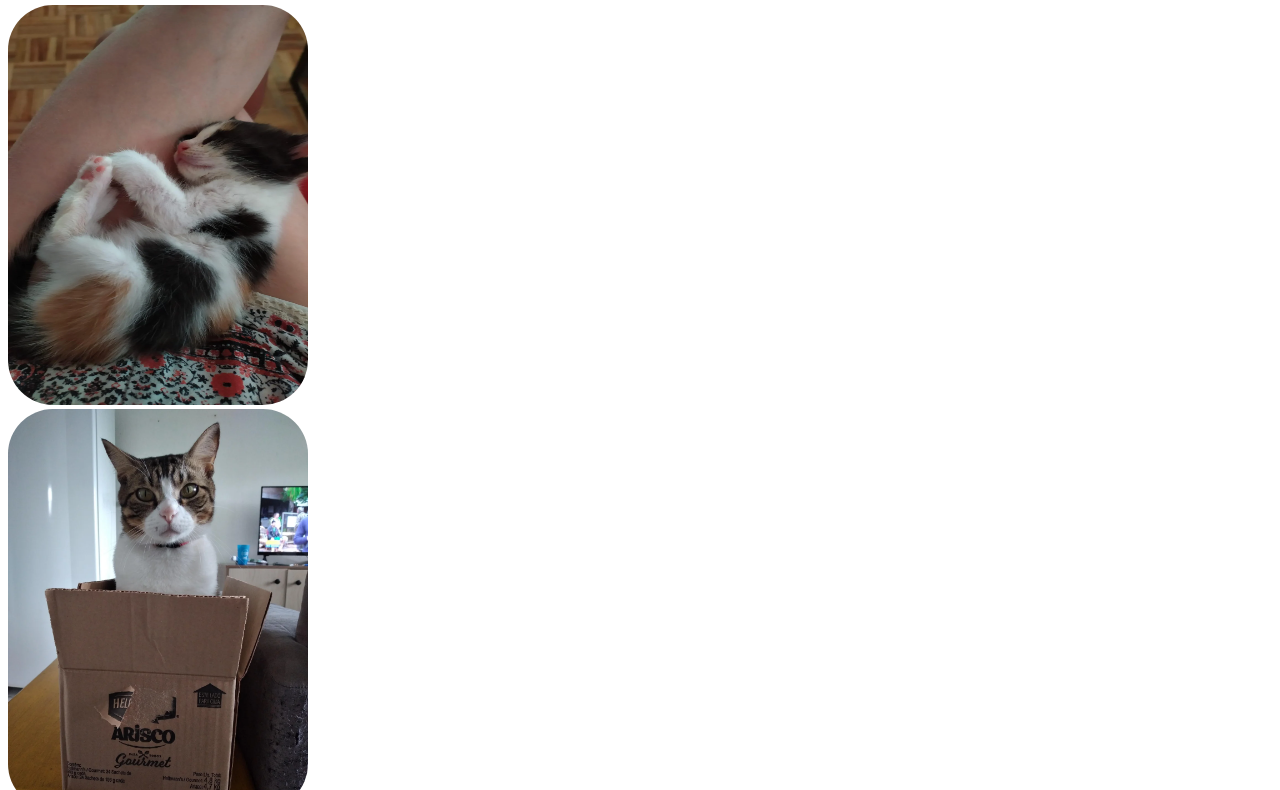
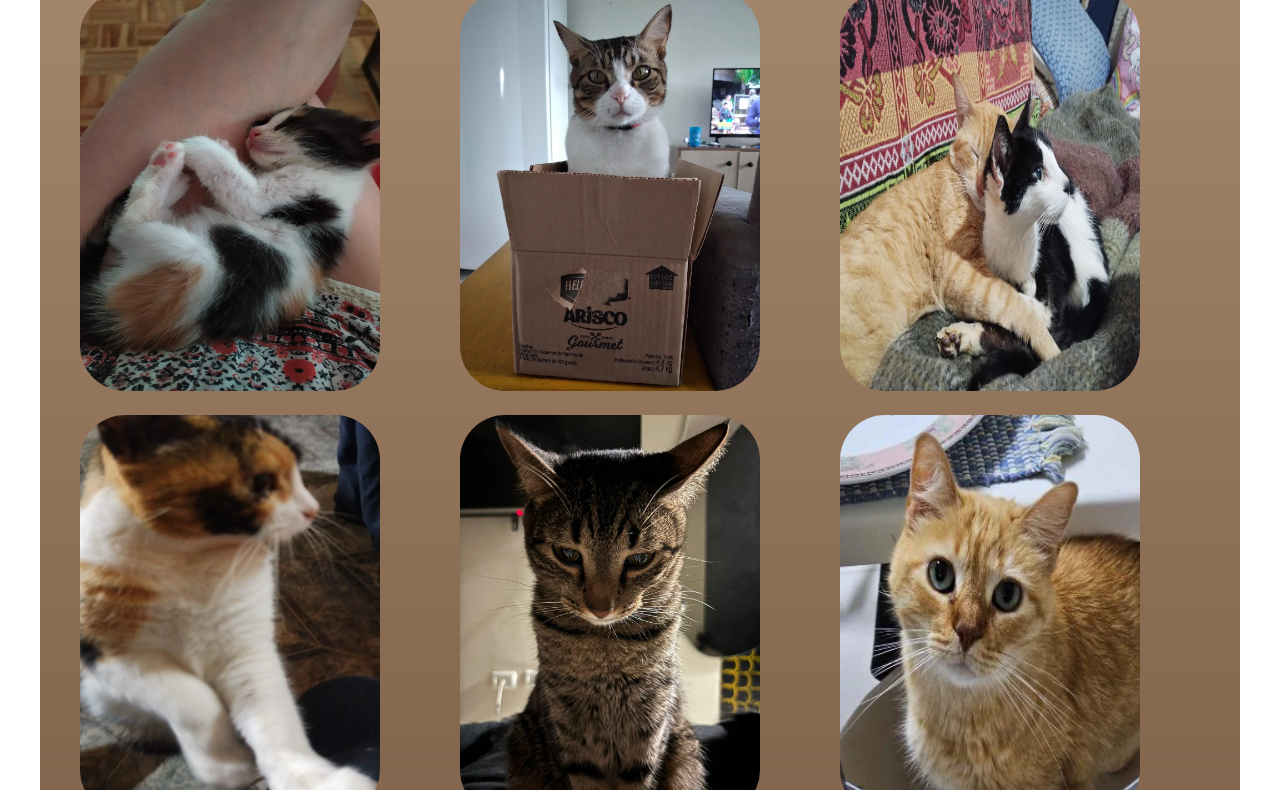
Before and after one commit to oTyR3D/SiteGatos, a plain HTML site: page index.html in a window 1280 px wide. Shown: the part 107-897 px from the top of the page. Drawn offline with Linux system fonts and the light colour scheme.

Commit message:
Update style.css

```diff
--- a/style.css
+++ b/style.css
@@ -1,3 +1,31 @@
+* {
+    margin: 0;
+    padding: 0;
+    box-sizing: border-box; /* Adicionei box-sizing para evitar problemas de layout */
+}
+
+body {
+    height: 100vh;
+    margin: 0;
+    padding: 0;
+    font-family: Arial, sans-serif; /* Adicionei uma fonte padrão */
+}
+
+.apresentacao {
+    background-color: #cccccc;
+    background-image: linear-gradient(#A6896F, #401E0A);
+    padding-bottom: 30px;
+    max-width: 1200px; /* Adicionei um máximo de largura para evitar que a página seja muito larga */
+    margin: 0 auto; /* Centralizei o elemento main */
+}
+
+.apresentacao__fotos {
+    display: grid;
+    grid-template-columns: repeat(3, 1fr);
+    grid-auto-rows: minmax(100px, auto);
+    grid-gap: 20px;
+    margin: 40px; /* Adicionei um espaçamento entre a grade e o conteúdo */
+}
 
 .tituloDestaque {
     font-weight: 1000;
```
